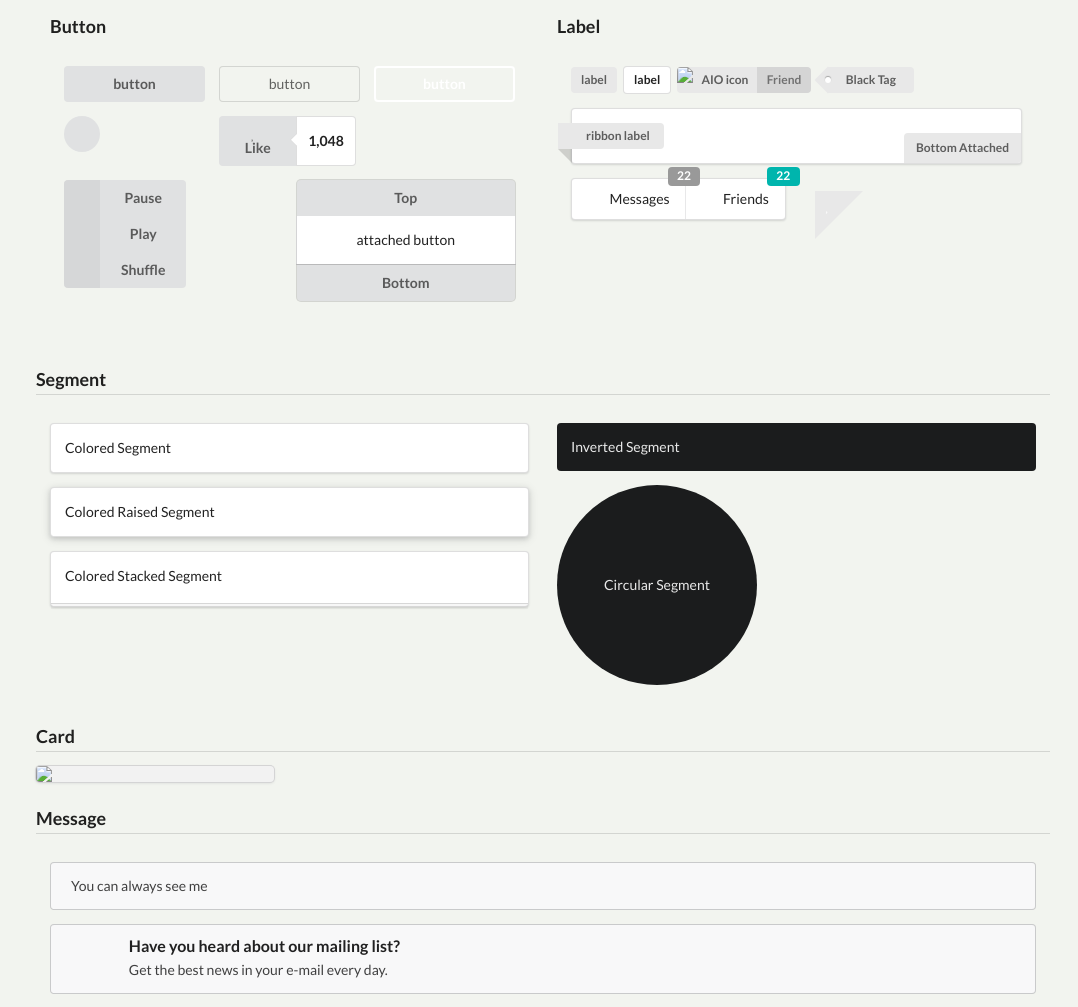
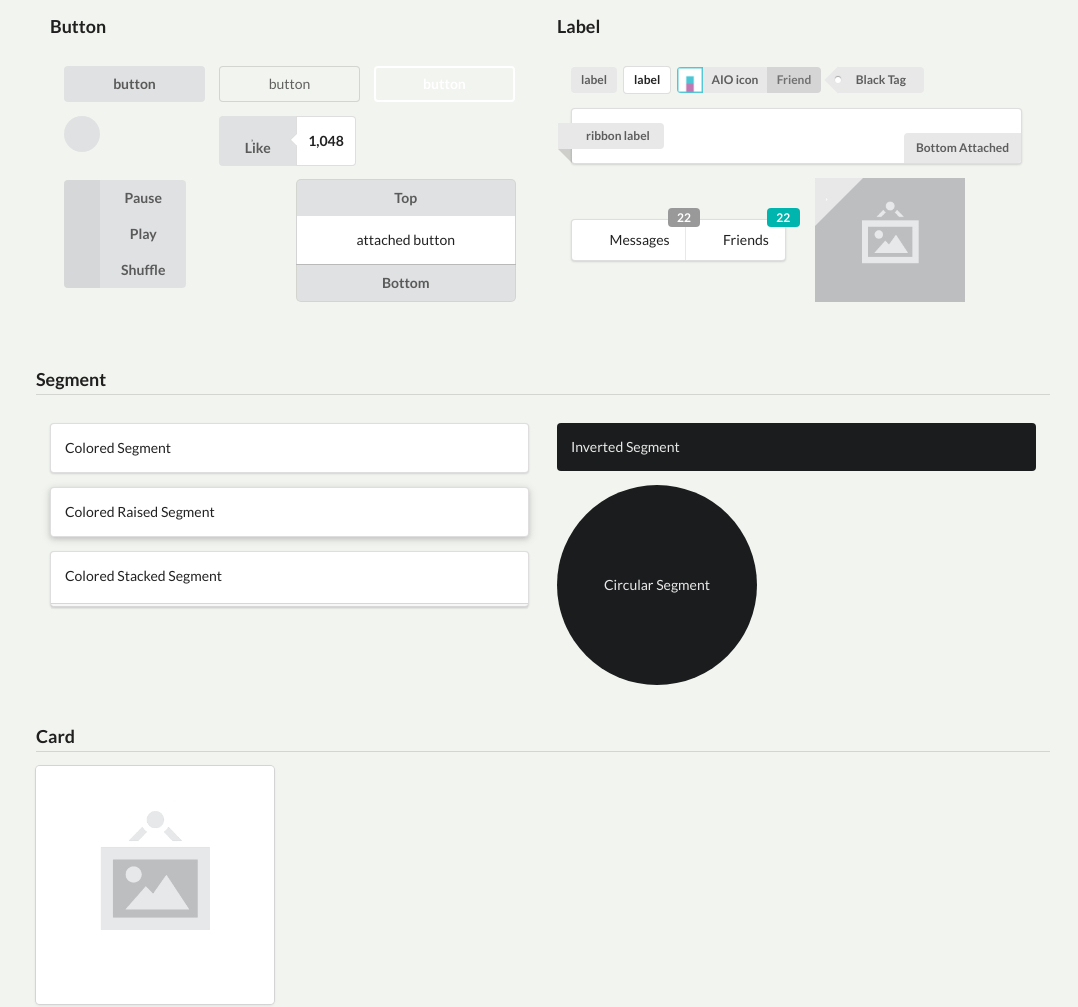
Before and after one commit to sieteminerva/Semantic-UI-Color-Generator, a plain HTML site: page index.html in a window 1280 px wide. Shown: the part 897-1904 px from the top of the page, without its empty margins (202-1280 px from the left). Drawn offline with Linux system fonts and the light colour scheme; a web font is replaced by a local one.

Commit message:
update index

```diff
--- a/index.html
+++ b/index.html
@@ -340,7 +340,7 @@
 									label
 								</div>
 								<a class="ui image label">
-								  <img src="showcase/assets/images/aio-icon.jpg">
+								  <img src="docs/assets/images/aio-icon.jpg">
 								  AIO icon
 								  <div class="detail">Friend</div>
 								</a>
@@ -365,7 +365,7 @@
 						      <a class="ui left corner label">
 						        <i class="inverted heart icon"></i>
 						      </a>
-						      <img src="showcase/assets/images/placeholder.png">
+						      <img src="docs/assets/images/placeholder.png">
 						    </div>
 							</section>
 						</div>
@@ -404,7 +404,7 @@
 					<section class="ui four cards">
 					  <a class="ui card">
 						<div class="image">
-						  <img src="showcase/assets/images/white-placeholder.png">
+						  <img src="docs/assets/images/white-placeholder.png">
 						</div>
 					  </a>
 					</section>
```
